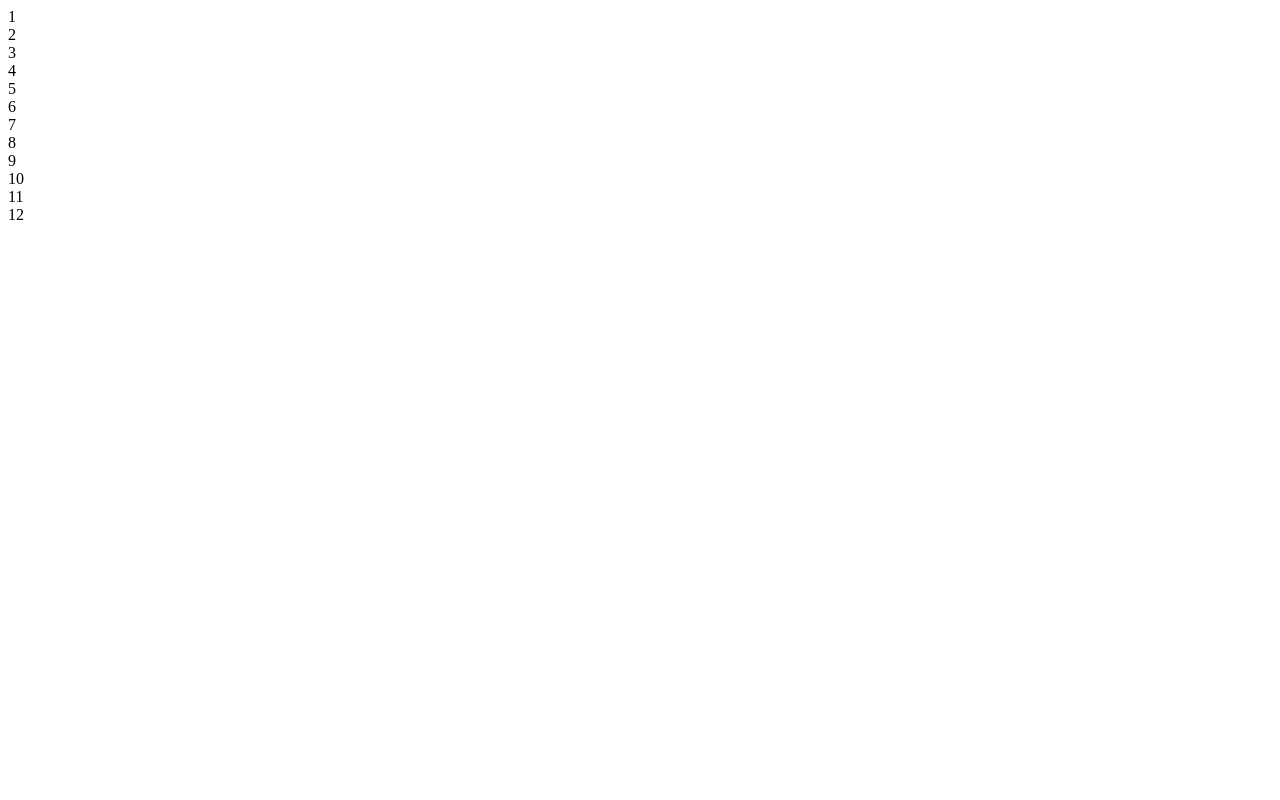
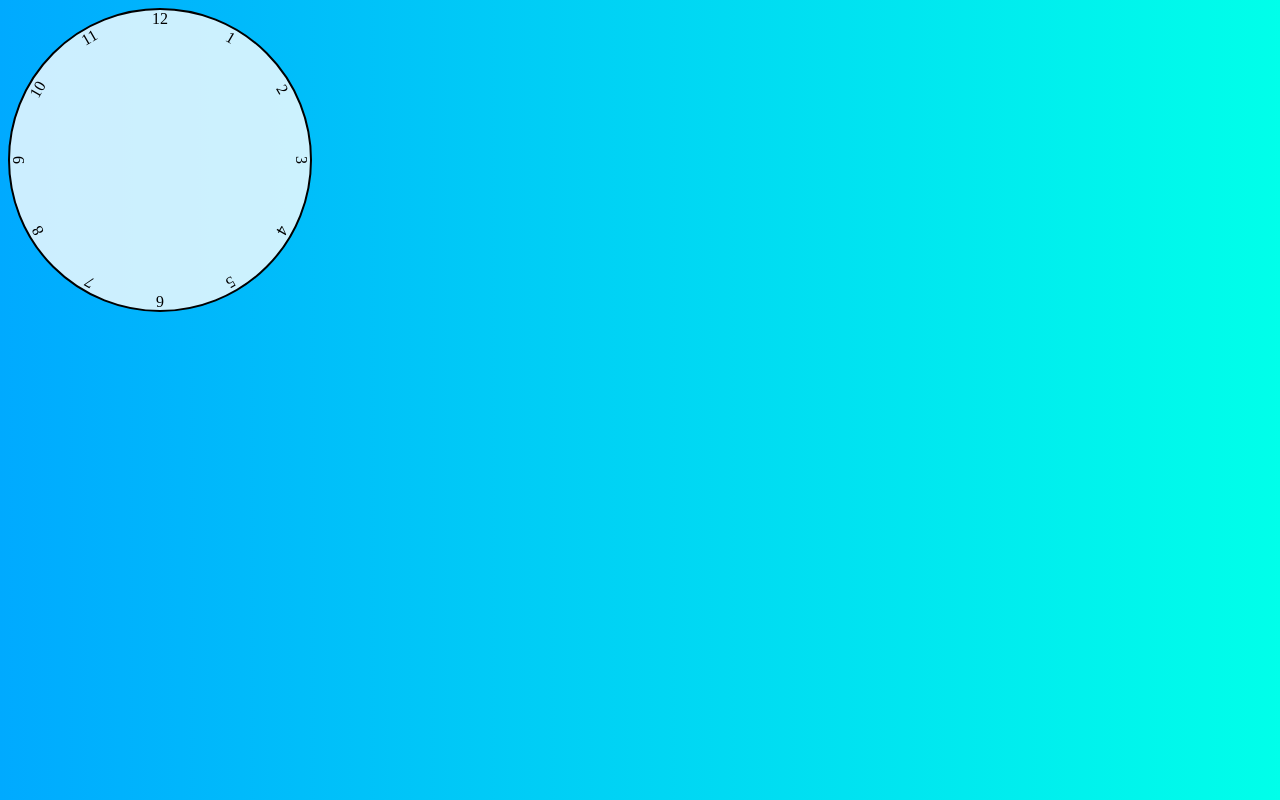
Before and after one commit to justosk8/clock-tutorial, a plain HTML site: page index.html in a window 1280 px wide. Drawn offline with Linux system fonts and the light colour scheme; a web font is replaced by a local one.

Commit message:
css taking shape

```diff
--- a/assets/css/style.css
+++ b/assets/css/style.css
@@ -0,0 +1,63 @@
+*::after, *::before {
+    box-sizing: border-box;
+    font-family: 'Blinker', sans-serif;
+}
+
+body {
+    background : linear-gradient(to right, hsl(200, 100%, 50%), hsl(175, 100%, 50%));
+}
+
+.clock {
+    width: 300px;
+    height: 300px;
+    background-color: rgba(255, 255, 255, .8);
+    border-radius: 50%;
+    border: 2px solid black;
+    position: relative;
+}
+
+.clock .number {
+    --rotation: 0;
+    position: absolute;
+    width: 100%;
+    height: 100%;
+    text-align: center;
+    transform: rotate(var(--rotation));
+}
+
+.clock .number1 {
+    --rotation: 30deg;
+}
+.clock .number2 {
+    --rotation: 60deg;
+}
+.clock .number3 {
+    --rotation: 90deg;
+}
+.clock .number4 {
+    --rotation: 120deg;
+}
+.clock .number5 {
+    --rotation: 150deg;
+}
+.clock .number6 {
+    --rotation: 180deg;
+}
+.clock .number7 {
+    --rotation: 210deg;
+}
+.clock .number8 {
+    --rotation: 240deg;
+}
+.clock .number9 {
+    --rotation: 270deg;
+}
+.clock .number10 {
+    --rotation: 300deg;
+}
+.clock .number11 {
+    --rotation: 330deg;
+}
+.clock .number12 {
+    --rotation: 360deg;
+}
--- a/index.html
+++ b/index.html
@@ -4,6 +4,8 @@
     <meta charset="UTF-8">
     <meta http-equiv="X-UA-Compatible" content="IE=edge">
     <meta name="viewport" content="width=device-width, initial-scale=1.0">
+    <link rel="preconnect" href="https://fonts.gstatic.com">
+    <link href="https://fonts.googleapis.com/css2?family=Blinker:wght@300&display=swap" rel="stylesheet">
     <link rel="stylesheet" href="./assets/css/style.css"/>
     <title>Clock</title>
 </head>
```
